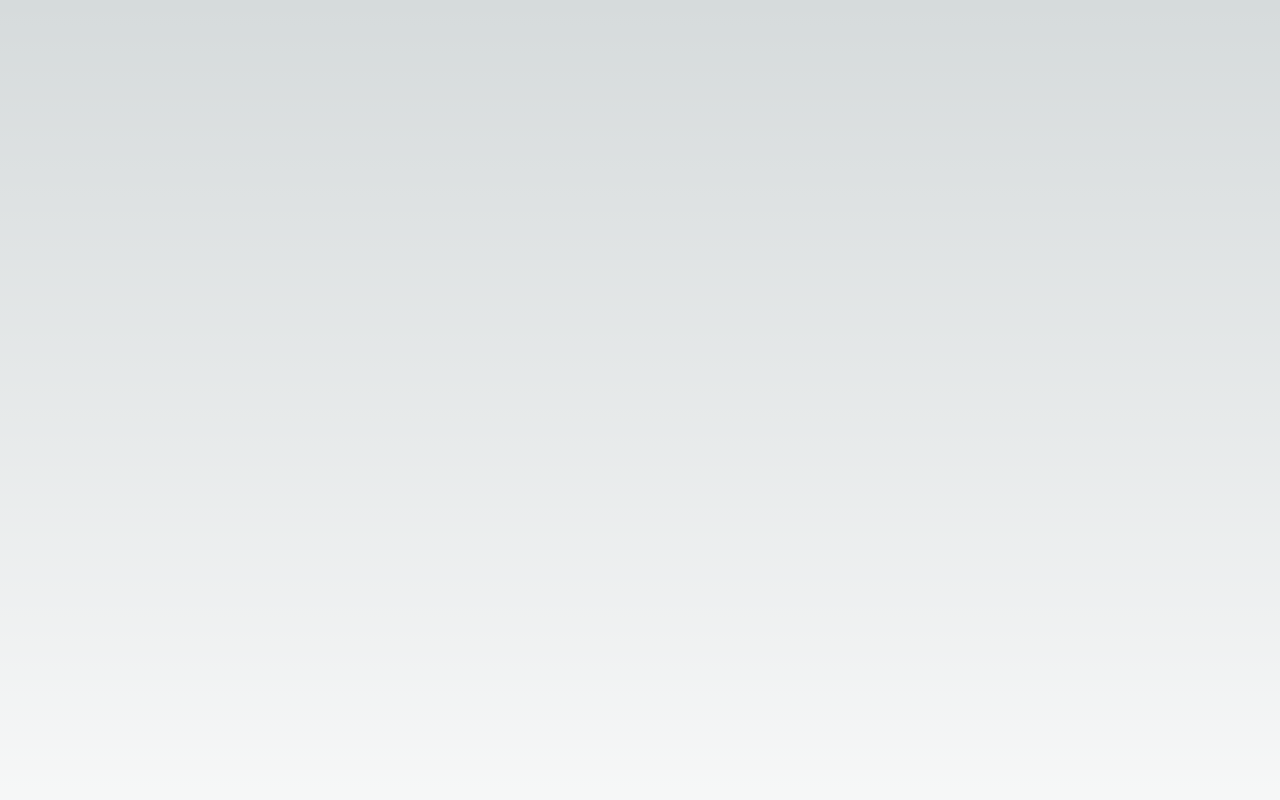
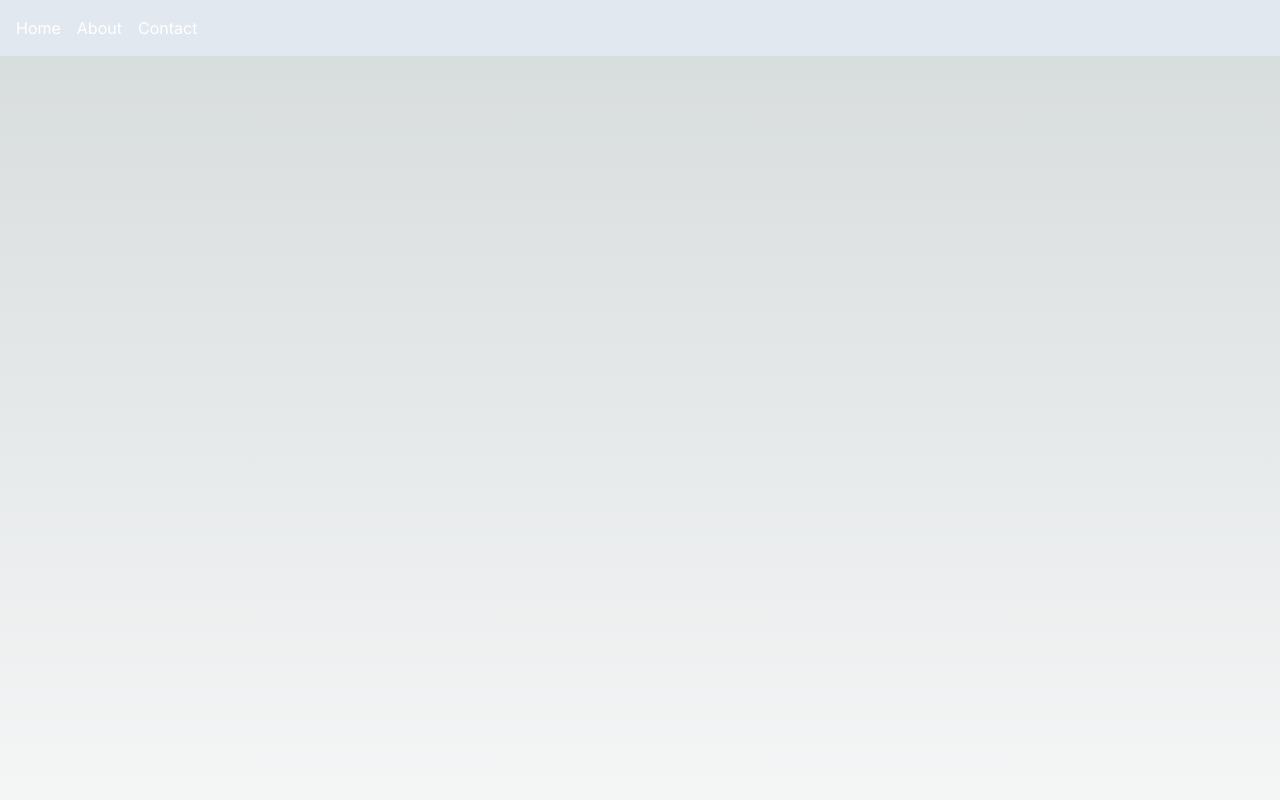
Before and after one commit to imVey/portfolio, a Next.js app: page / in a window 1280 px wide. Shown: the top 800 px of the page. Built offline with nearby package versions, Linux system fonts and the light colour scheme.

Commit message:
Feat (pages): Add Header in the layout.

```diff
--- a/app/layout.tsx
+++ b/app/layout.tsx
@@ -2,6 +2,7 @@ import type { Metadata } from "next";
 import { Inter } from "next/font/google";
 import "./globals.css";
 import Footer from "./components/footer/footer.jsx";
+import Header from "./components/header/header.jsx";
 
 const inter = Inter({ subsets: ["latin"] });
 
@@ -18,6 +19,7 @@ export default function RootLayout({
   return (
     <html lang="en">
       <body className={inter.className}>
+        <Header />
         {children}
         <Footer />
       </body>
```
